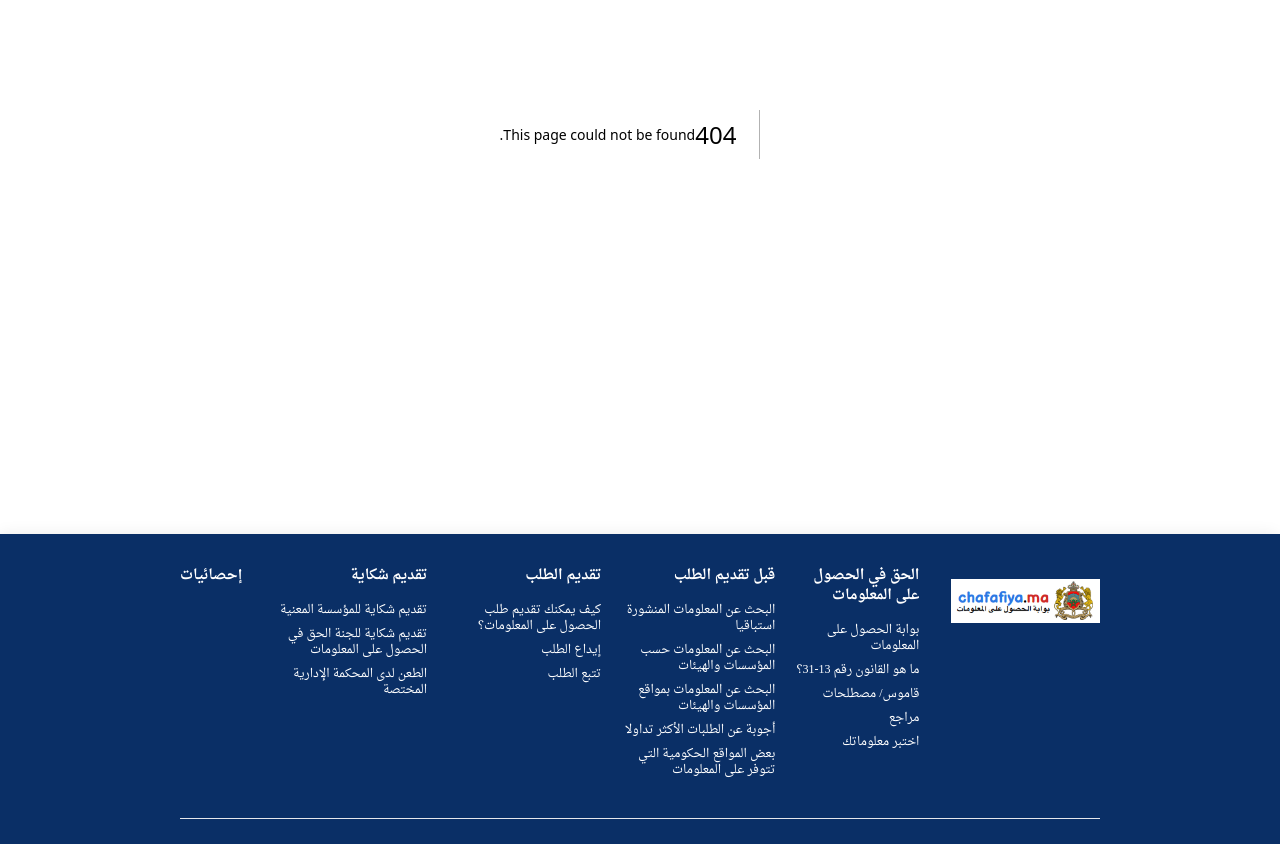
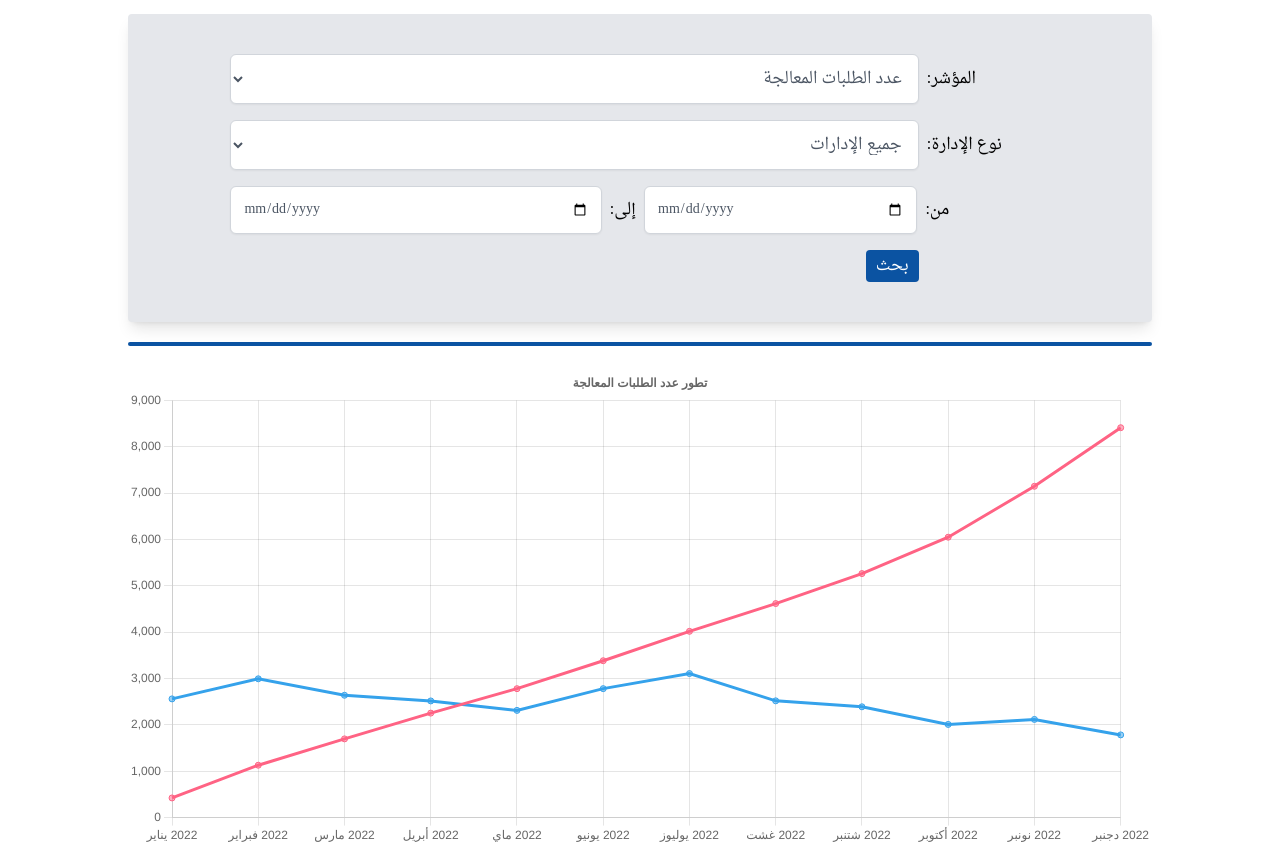
Before and after one commit to nesma05/chafafiya-temp, a Next.js app: page /statistics in a window 1280 px wide. Before the commit this address had no page. Shown: the part 440-1284 px from the top of the page. Built offline with nearby package versions, Linux system fonts and the light colour scheme.

Commit message:
create statistics page

```diff
--- a/components/Layout/Header/MenuItem.tsx
+++ b/components/Layout/Header/MenuItem.tsx
@@ -9,7 +9,7 @@ const handleMenu = (setOpen: any, setRotate: any) => {
   setRotate(false)
 }
 
-const MenuItem = ({ title, subMenu }: any) => {
+const MenuItem = ({ menu }: any) => {
   const [open, setOpen] = useState(false)
   const [rotate, setRotate] = useState(false)
 
@@ -24,8 +24,8 @@ const MenuItem = ({ title, subMenu }: any) => {
           setRotate(!rotate)
         }}
       >
-        {title}
-        {subMenu && <ChevronDown rotate={rotate} />}
+        {menu.link ? <NextLink href={menu.link} passHref>{menu.title}</NextLink>: menu.title}
+        {menu.subMenu && <ChevronDown rotate={rotate} />}
       </span>
       <ul
         className={`menu-shadow z-80 border border-secondary absolute top-12 h-fit min-w-max divide-y divide-slate-300 rounded bg-white text-sm transition-all duration-200 ease-in-out ${
@@ -34,10 +34,10 @@ const MenuItem = ({ title, subMenu }: any) => {
             : 'invisible translate-y-0 opacity-0'
         }`}
       >
-        {subMenu?.map((menu: any,index:any) => (
-          <NextLink key={index} href={menu.link} passHref>
+        {menu.subMenu?.map((sub: any,index:any) => (
+          <NextLink key={index} href={sub.link} passHref>
             <li className="relative flex gap-2 py-2 px-3 font-medium transition-all duration-200 hover:bg-black/10">
-             {menu.icon && <span className='text-xl'><NoteIcon/></span>} {menu.text}
+             {sub.icon && <span className='text-xl'><NoteIcon/></span>} {sub.text}
             </li>
           </NextLink>
         ))}
--- a/components/Layout/Header/MenuItemMobile.tsx
+++ b/components/Layout/Header/MenuItemMobile.tsx
@@ -1,8 +1,8 @@
 import { useState } from 'react'
-import { ChevronDown } from '../../icons'
+import { ChevronDown, NoteIcon } from '../../icons'
 import NextLink from 'next/link'
 
-const MenuItemMobile = ({ title, subMenu }: any) => {
+const MenuItemMobile = ({ menu }: any) => {
   const [open, setOpen] = useState(false)
   const [rotate, setRotate] = useState(false)
 
@@ -15,18 +15,18 @@ const MenuItemMobile = ({ title, subMenu }: any) => {
           setRotate(!rotate)
         }}
       >
-        {title}
-        {subMenu && <ChevronDown rotate={rotate} />}
+         {menu.link ? <NextLink href={menu.link} passHref>{menu.title}</NextLink>: menu.title}
+        {menu.subMenu && <ChevronDown rotate={rotate} />}
       </span>
       <ul
         className={`menu-shadow divide-y divide-slate-300 overflow-hidden rounded bg-white text-sm font-medium text-main transition-all duration-300 ease-in-out ${
           open ? `max-h-[1000px]` : 'max-h-0'
         }`}
       >
-        {subMenu?.map((menu: any,index:any) => (
-          <NextLink key={index} href={menu.link} passHref>
-            <li className="block py-2 px-3 transition-all duration-200 hover:bg-black/10">
-              {menu.text}
+        {menu.subMenu?.map((sub: any, index: any) => (
+          <NextLink key={index} href={sub.link} passHref>
+            <li className="relative flex gap-2 py-2 px-3 font-medium transition-all duration-200 hover:bg-black/10">
+             {sub.icon && <span className='text-xl'><NoteIcon/></span>} {sub.text}
             </li>
           </NextLink>
         ))}
--- a/components/Layout/Header/Navbar.tsx
+++ b/components/Layout/Header/Navbar.tsx
@@ -38,9 +38,7 @@ const Navbar = () => {
             {tr('menuList').map((menu: any,index:any) => (
               <MenuItem
                 key={index}
-                title={menu.title}
-                subMenu={menu.subMenu}
-              />
+                menu={menu}              />
             ))}
           </ul>
           <div
@@ -71,11 +69,10 @@ const Navbar = () => {
               : 'translate-y-1 opacity-0'
           }`}
         >
-          {menuList.map((menu: any) => (
+          {tr('menuList').map((menu: any) => (
             <MenuItemMobile
               key={menu.title}
-              title={menu.title}
-              subMenu={menu.subMenu}
+              menu={menu}
             />
           ))}
         </ul>
--- a/lang/langStrings.ts
+++ b/lang/langStrings.ts
@@ -184,6 +184,7 @@ export const LangStrings = {
       },
       {
         title: 'إحصائيات',
+        link:'/statistics'
       },
     ],
     boxContent: [
@@ -394,6 +395,7 @@ export const LangStrings = {
       },
       {
         title: 'إحصائيات',
+        link:'/statistics'
       },
     ],
     boxContent: [
@@ -589,6 +591,7 @@ export const LangStrings = {
       },
       {
         title: 'ⵜⵉⵏⴰⴼⵓⵜⵉⵏ',
+        link:'/statistics'
       },
     ],
     boxContent: [
--- a/package.json
+++ b/package.json
@@ -6,10 +6,13 @@
     "start": "next start"
   },
   "dependencies": {
+    "@faker-js/faker": "^7.6.0",
     "@tanstack/react-query": "^4.19.1",
     "axios": "^0.27.2",
+    "chart.js": "^4.0.1",
     "next": "latest",
     "react": "^17.0.2",
+    "react-chartjs-2": "^5.0.1",
     "react-dom": "^17.0.2"
   },
   "devDependencies": {
--- /dev/null
+++ b/pages/statistics.tsx
@@ -0,0 +1,134 @@
+import { NextPage } from 'next'
+import PageTitle from '../components/Layout/PageTitle'
+import {
+  Chart as ChartJS,
+  CategoryScale,
+  LinearScale,
+  PointElement,
+  LineElement,
+  Title,
+  Tooltip,
+  Legend,
+} from 'chart.js'
+import { Line } from 'react-chartjs-2'
+import { faker } from '@faker-js/faker';
+import { useEffect } from 'react';
+
+const statistics: NextPage = () => {
+
+  ChartJS.register(
+    CategoryScale,
+    LinearScale,
+    PointElement,
+    LineElement,
+    Title,
+    Tooltip,
+    Legend
+  )
+
+  const options = {
+    responsive: true,
+    plugins: {
+      legend: {
+        position: 'bottom' as const,
+      },
+      title: {
+        display: true,
+        text: 'تطور عدد الطلبات المعالجة',
+      },
+    },
+  }
+
+  const labels = [
+    '2022 يناير',
+    '2022 فبراير',
+    '2022 مارس',
+    '2022 أبريل',
+    '2022 ماي',
+    '2022 يونيو',
+    '2022 يوليوز',
+    '2022 غشت',
+    '2022 شتنبر',
+    '2022 أكتوبر',
+    '2022 نونبر',
+    '2022 دجنبر',
+  ]
+
+   const data = {
+    labels,
+    datasets: [
+      {
+        label: 'عدد الطلبات في طور المعالجة',
+        data: ['424','1130','1698','2254','2781','3384','4018','4617','5264','6049','7147','8411',],
+        borderColor: 'rgb(255, 99, 132)',
+        backgroundColor: 'rgba(255, 99, 132, 0.5)',
+      },
+      {
+        label: 'عدد الطلبات المعالجة',
+        data: ['2561','2994','2639','2517','2313','2782','3107','2519','2390','2010','2118','1784',],
+        borderColor: 'rgb(53, 162, 235)',
+        backgroundColor: 'rgba(53, 162, 235, 0.5)',
+      },
+    ],
+  }
+
+  return (
+    <>
+      <PageTitle>إحصائيات</PageTitle>
+      <div className="mx-auto my-20 w-[80%]">
+        <div className="rounded bg-gray-200 shadow-lg">
+          <div className="mx-auto flex w-[80%] flex-col gap-4 py-10">
+            <div className="flex items-center justify-start gap-2">
+              <label className="basis-[15%] text-left">المؤشر:</label>
+              <select
+                name="domain"
+                className="w-full flex-1 rounded-md border border-gray-300 bg-white py-2 px-3 text-gray-600 shadow-sm focus:border-cyan-500 focus:outline-none focus:ring-cyan-500"
+              >
+                <option> عدد الطلبات المعالجة </option>
+              </select>
+            </div>
+            <div className="flex items-center gap-2">
+              <label className="basis-[15%] text-left">نوع الإدارة:</label>
+              <select
+                name="subDomain"
+                className="w-full flex-1 rounded-md border border-gray-300 bg-white py-2 px-3 text-gray-600 shadow-sm focus:border-cyan-500 focus:outline-none focus:ring-cyan-500"
+              >
+                <option> جميع الإدارات </option>
+              </select>
+            </div>
+            <div className="flex gap-2">
+              <div className="flex basis-1/2 items-center gap-2">
+                <label className="basis-[47%] text-left">من:</label>
+                <input
+                  className="text-md w-full rounded-md border border-gray-300 p-3 text-sm text-gray-600 shadow-sm focus:border-cyan-500 focus:outline-none focus:ring-cyan-500"
+                  type="date"
+                  name="from"
+                />
+              </div>
+              <div className="flex basis-1/2 items-center gap-2">
+                <label>إلى:</label>
+                <input
+                  className="text-md w-full rounded-md border border-gray-300 p-3 text-sm text-gray-600 shadow-sm focus:border-cyan-500 focus:outline-none focus:ring-cyan-500"
+                  type="date"
+                  name="to"
+                />
+              </div>
+            </div>
+            <div className="flex items-center justify-start gap-2">
+              <div className="basis-[15%]"></div>
+              <button className="rounded bg-main py-1 px-2.5 text-white">
+                بحث
+              </button>
+            </div>
+          </div>
+        </div>
+        <div className="my-5 h-1 w-full rounded bg-main"></div>
+        <div>
+        <Line options={options} data={data} />;
+        </div>
+      </div>
+    </>
+  )
+}
+
+export default statistics
```
Also changed, not shown: 1 other file (tests, documents, lock files or other folders).
